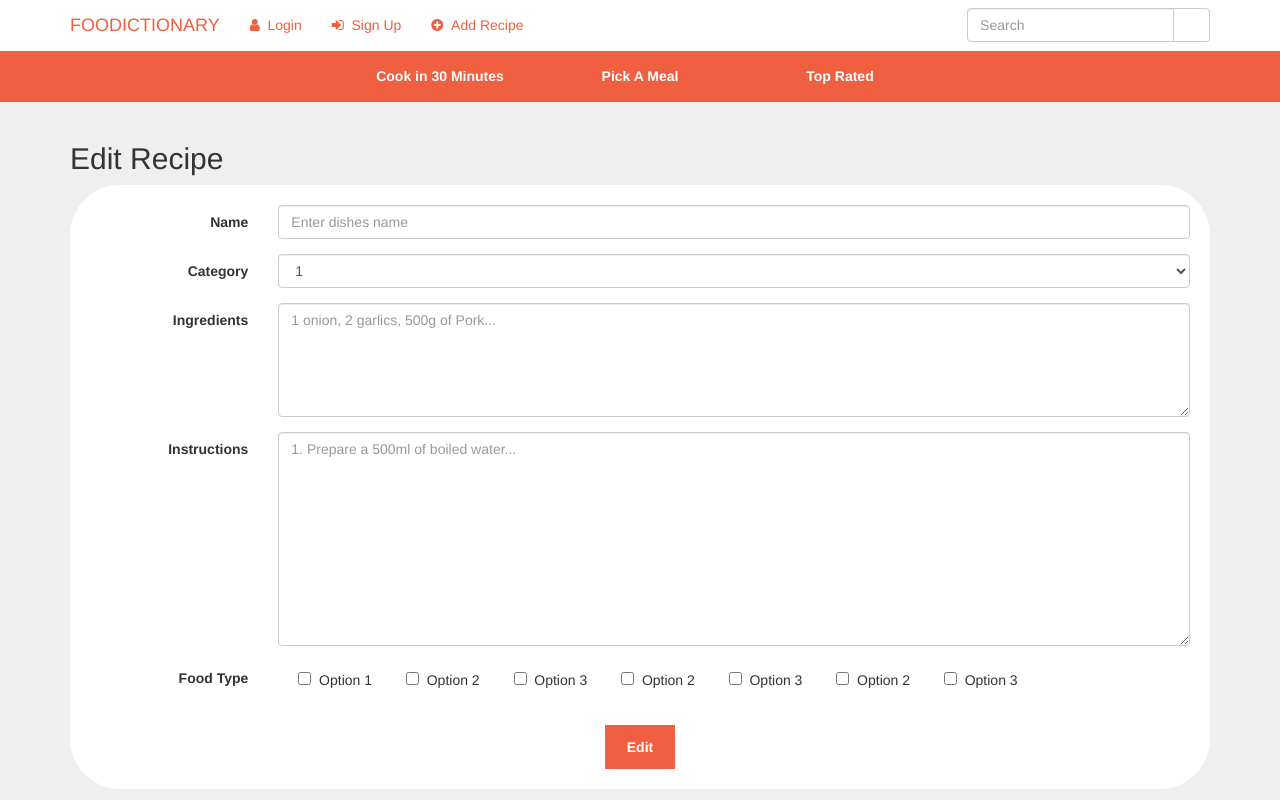
After one commit to Jinlim01/Foodictionary, a PHP site: page /editRecipePage.php in a window 1280 px wide. The commit adds this page. Run offline with PHP 8.4, Linux system fonts and the light colour scheme; some web fonts are replaced.

Commit message:
edit recipe page

```diff
--- /dev/null
+++ b/editRecipePage.php
@@ -0,0 +1,90 @@
+<!DOCTYPE html>
+<!--
+To change this license header, choose License Headers in Project Properties.
+To change this template file, choose Tools | Templates
+and open the template in the editor.
+-->
+<html>
+    <head>
+        <meta charset="UTF-8">
+        <title>Edit Recipe</title>
+
+        <style>
+            .addRecipeForm{
+                background-color: #fff;
+                padding: 20px;
+                border-radius: 50px;
+            }
+
+            .add-btn{
+                background-color: #f05f40;
+                padding: 10px;
+                padding-left: 20px;
+                padding-right: 20px;
+                border: 0px;
+                color: #fff;
+                border: 2px solid #f05f40;
+                font-weight: bold;
+            }
+
+            .add-btn:hover{
+                color: #f05f40;
+                background-color: #fff;
+                transition-duration: 0.4s;
+            }
+        </style>
+    </head>
+    <body>
+        <?php include 'navbar.php'; ?>
+
+        <div class="container">
+            <h2>Edit Recipe</h2>
+            <form class="form-horizontal addRecipeForm" action="AddRecipe.php" method="post" enctype="multipart/form-data">
+                <div class="form-group">
+                    <label class="control-label col-sm-2">Name</label>
+                    <div class="col-sm-10">
+                        <input type="email" class="form-control" id="email" placeholder="Enter dishes name" name="email">
+                    </div>
+                </div>
+                <div class="form-group">
+                    <label class="control-label col-sm-2">Category</label>
+                    <div class="col-sm-10">
+                        <select class="form-control" id="sel1">
+                            <option>1</option>
+                            <option>2</option>
+                            <option>3</option>
+                            <option>4</option>
+                        </select>
+                    </div>
+                </div>
+                <div class="form-group">
+                    <label class="control-label col-sm-2">Ingredients</label>
+                    <div class="col-sm-10">
+                        <textarea class="form-control" rows="5" placeholder="1 onion, 2 garlics, 500g of Pork..."></textarea>
+                    </div>
+                </div>
+                <div class="form-group">
+                    <label class="control-label col-sm-2">Instructions</label>
+                    <div class="col-sm-10">
+                        <textarea class="form-control" rows="10" placeholder="1. Prepare a 500ml of boiled water..."></textarea>
+                    </div>
+                </div>
+                <div class="form-group">
+                    <label class="control-label col-sm-2">Food Type</label>
+                    <div class="col-sm-10">
+                        <label class="radio-inline"><input type="checkbox" name="type[]">&nbsp; Option 1</label>
+                        <label class="radio-inline"><input type="checkbox" name="type[]">&nbsp; Option 2</label>
+                        <label class="radio-inline"><input type="checkbox" name="type[]">&nbsp; Option 3</label>
+                        <label class="radio-inline"><input type="checkbox" name="type[]">&nbsp; Option 2</label>
+                        <label class="radio-inline"><input type="checkbox" name="type[]">&nbsp; Option 3</label>
+                        <label class="radio-inline"><input type="checkbox" name="type[]">&nbsp; Option 2</label>
+                        <label class="radio-inline"><input type="checkbox" name="type[]">&nbsp; Option 3</label>
+                    </div>
+                </div>
+
+                <br>
+                <center><input type="submit" class="add-btn" value="Edit"></center>
+            </form>
+        </div>
+    </body>
+</html>
```
Also changed, not shown: searchResult.php (+47 -66 lines).
